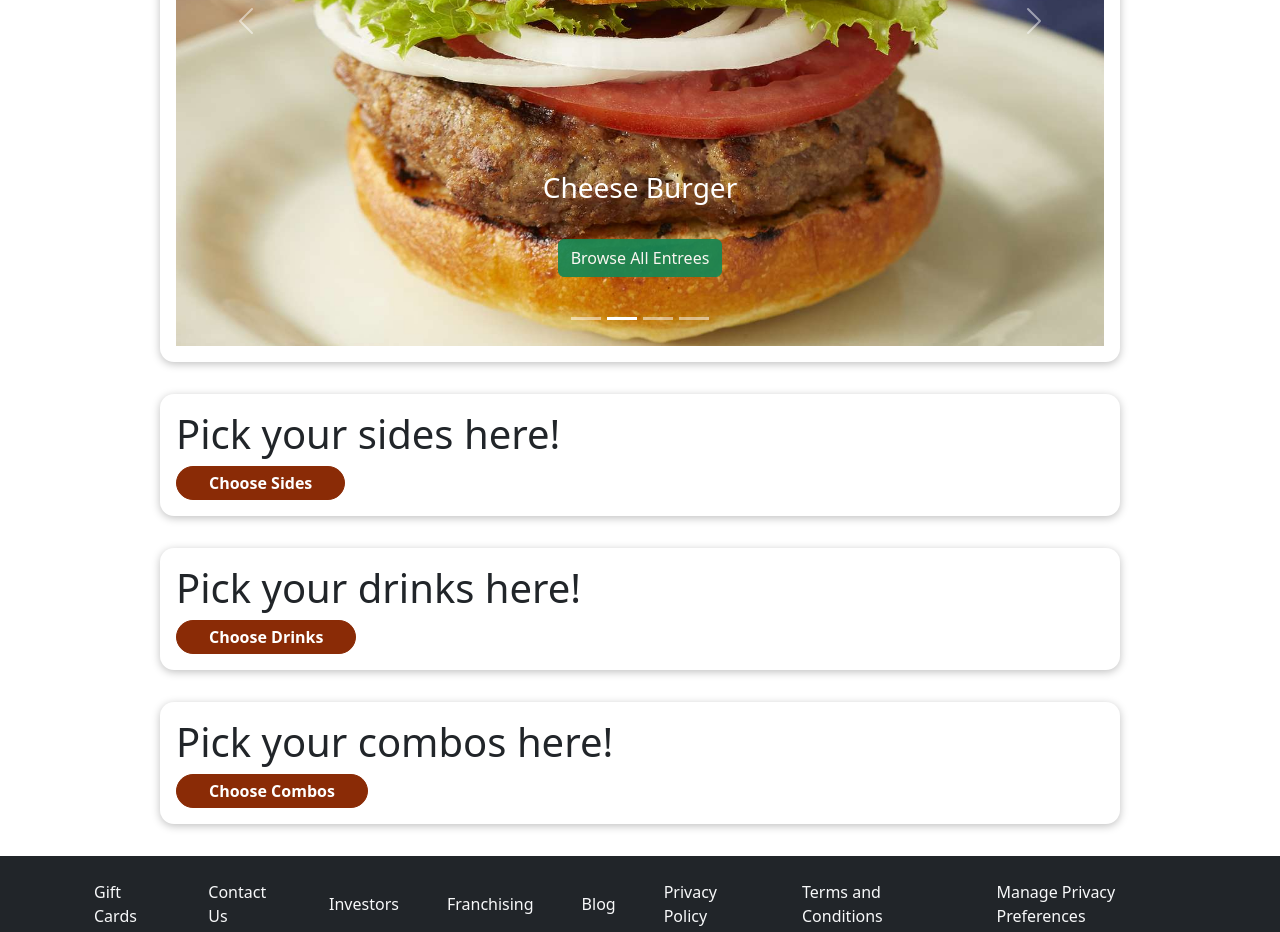
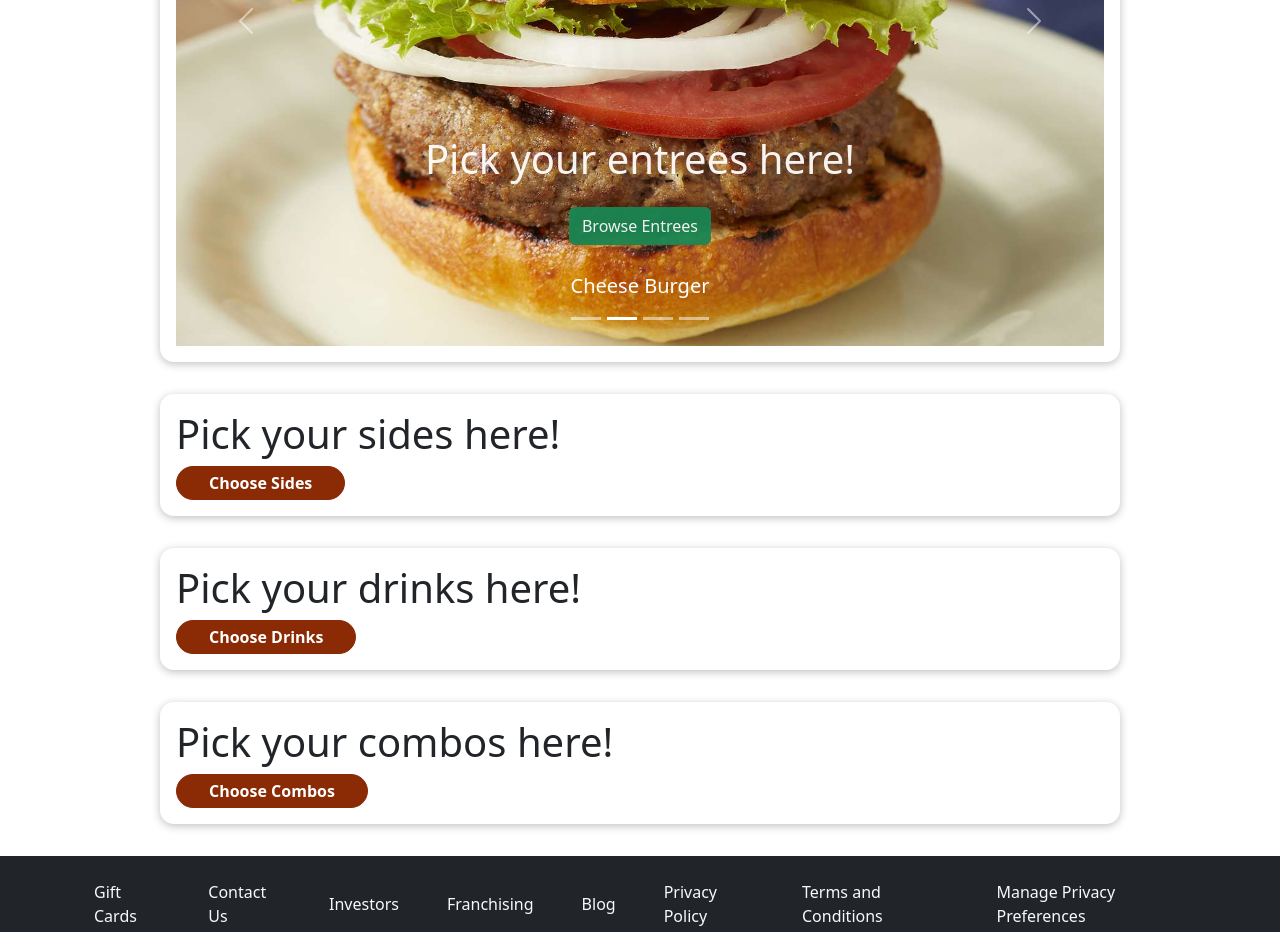
Before and after one commit to JacobThibault/TraxMobileProject, a React (Create React App) app: page / in a window 1280 px wide. Shown: the part 840-1772 px from the top of the page. Built offline with nearby package versions, Linux system fonts and the light colour scheme.

Commit message:
edited entree courasel

```diff
--- a/src/components/Food/Entrees/AvailableEntrees/AvailableEntreesEntrance.js
+++ b/src/components/Food/Entrees/AvailableEntrees/AvailableEntreesEntrance.js
@@ -9,8 +9,8 @@ const AvailableEntreesEntrance = (props) => {
         <section className= {classes.entrees}>
 
                 <span>
-                    {/*<h1>Pick your entrees here!</h1>*/}
-                    <Button variant="success" onClick={props.onShowEntree}>Browse All Entrees</Button>
+                    <h1>Pick your entrees here!</h1>
+                    <Button variant="success" onClick={props.onShowEntree} className="mt-3">Browse Entrees</Button>
                 </span>
 
         </section>
--- a/src/components/Layout/MealCarousel/EntreeCarousel.js
+++ b/src/components/Layout/MealCarousel/EntreeCarousel.js
@@ -31,31 +31,19 @@ const EntreeCarousel = () => {
   const data = [
     {
       image: burger,
-      caption: "Chicken Sandwich",
-      description: (
-        <AvailableEntreesEntrance onShowEntree={handleEntreesHandler} />
-      ),
+      description: "Chicken Sandwich",
     },
     {
       image: burger,
-      caption: "Cheese Burger",
-      description: (
-        <AvailableEntreesEntrance onShowEntree={handleEntreesHandler} />
-      ),
+      description: "Cheese Burger",
     },
     {
       image: fries,
-      caption: "Five Hand breaded Chicken Fingers",
-      description: (
-          <AvailableEntreesEntrance onShowEntree={handleEntreesHandler} />
-      ),
+      description: "Five Hand breaded Chicken Fingers",
     },
     {
       image: pizza,
-      caption: "Chicken Quesadilla",
-      description: (
-        <AvailableEntreesEntrance onShowEntree={handleEntreesHandler} />
-      ),
+      description: "Chicken Quesadilla",
     },
   ];
 
@@ -75,8 +63,10 @@ const EntreeCarousel = () => {
                     width="auto"
                   />
                   <Carousel.Caption>
-                    <h3>{slide.caption}</h3>
-                    <p>{slide.description}</p>
+                    <AvailableEntreesEntrance
+                      onShowEntree={handleEntreesHandler}
+                    />
+                    <h5>{slide.description}</h5>
                   </Carousel.Caption>
                 </Carousel.Item>
               );
@@ -84,6 +74,7 @@ const EntreeCarousel = () => {
           </Carousel>
         </Card>
       </section>
+      {/*launch modal */}
       {entreesIsShown && <AvailableEntrees onClose={handleEntreesHandler} />}
     </>
   );
```
